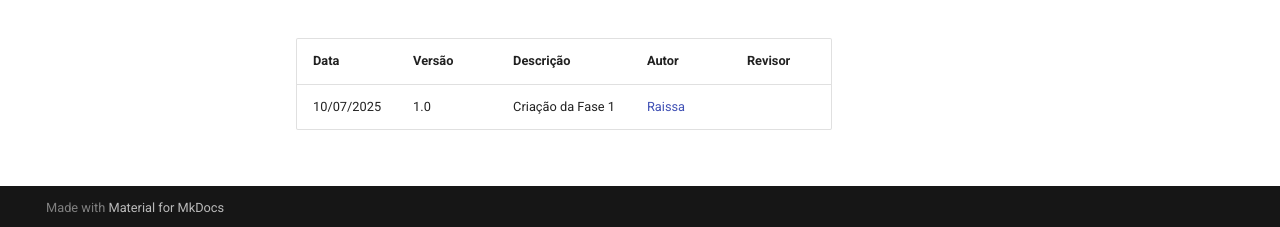
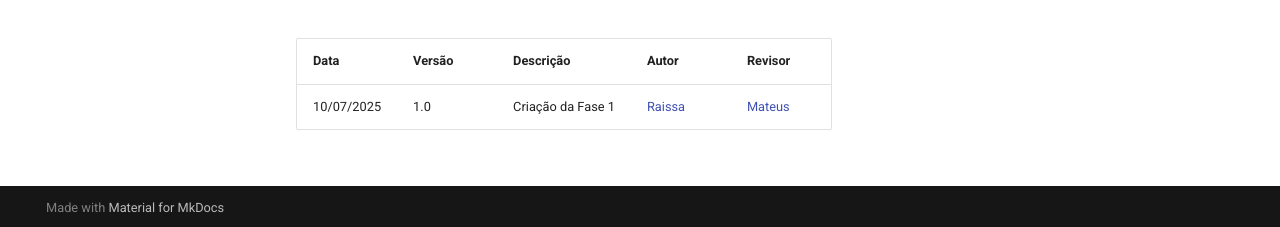
Before and after one commit to FCTE-Qualidade-de-Software-1/2025-1-T01-Mateus-Villela-Raissa-Andrade, an MkDocs documentation site: the page built from docs/Fase1.md, in a window 1280 px wide and 900 px high, scrolled down 3945 px. Shown: the part 670-897 px from the top of the window. Built offline with MkDocs 1.6.1 and Material for MkDocs 9.7.7, drawn with Linux system fonts in a browser that asks for light colours; comment, search, counter and statistics services are not loaded.

Commit message:
Adição do revisor (possibilitando abertura de PR).

```diff
--- a/docs/Fase1.md
+++ b/docs/Fase1.md
@@ -181,7 +181,7 @@
       <td>1.0</td>
       <td>Criação da Fase 1</td>
       <td><a href="https://github.com/RaissaAndradeS">Raissa</a></td>
-      <td></td>
+      <td><a href="https://github.com/MVConsorte">Mateus</a></td>
     </tr>
   </tbody>
 </table>
```
